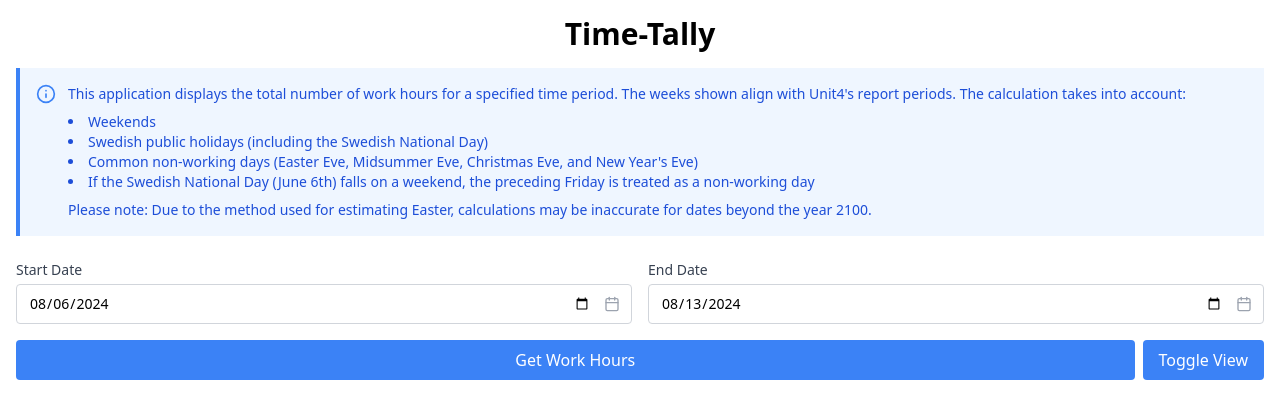
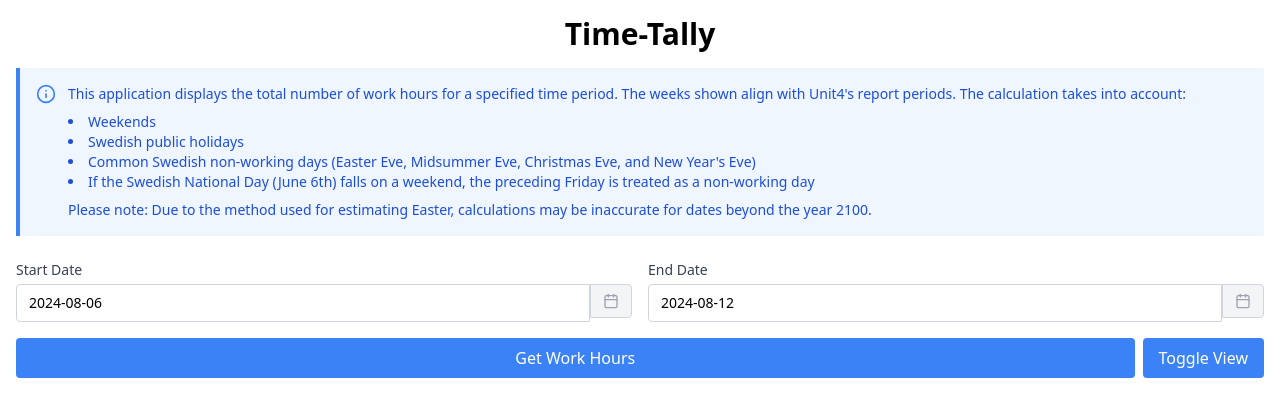
Before and after one commit to JoakimOscarsson/timetally-frontend, a React app: page / in a window 1280 px wide. Shown: the top 418 px of the page. Built offline with nearby package versions, Linux system fonts and the light colour scheme.

Commit message:
working table view

```diff
--- /dev/null
+++ b/src/components/TableVisualization.js
@@ -0,0 +1,90 @@
+import React from 'react';
+
+const TableVisualization = ({ data }) => {
+  const processData = () => {
+    const structuredData = [];
+    Object.entries(data).forEach(([year, yearData]) => {
+      if (year !== 'total') {
+        Object.entries(yearData).forEach(([month, monthData]) => {
+          if (month !== 'total') {
+            const monthEntry = {
+              year,
+              yearTotal: yearData.total,
+              month: month.split('-')[1],
+              monthNumber: month.split('-')[0],
+              monthTotal: monthData.total,
+              weeks: Object.entries(monthData)
+                .filter(([week]) => week !== 'total')
+                .map(([week, hours]) => ({ week, hours }))
+            };
+            structuredData.push(monthEntry);
+          }
+        });
+      }
+    });
+    return structuredData;
+  };
+
+  const processedData = processData();
+
+  const getAlternatingColor = (index) => {
+    return index % 2 === 0 ? 'bg-blue-200' : 'bg-blue-100';
+  };
+
+  const cellStyle = "border border-gray-700 p-2";
+
+  return (
+    <div className="overflow-x-auto mt-4">
+      <table className="w-full border-collapse">
+        <thead>
+          <tr>
+            {processedData.map((monthData, index) => (
+              index === 0 || monthData.year !== processedData[index - 1].year ? (
+                <th key={`year-${index}`}
+                    colSpan={processedData.filter(d => d.year === monthData.year).reduce((acc, curr) => acc + curr.weeks.length, 0)}
+                    className={`${cellStyle} text-left ${getAlternatingColor(parseInt(monthData.year) - 1)}`}>
+                  <span className="font-bold">{monthData.year}</span>
+                  <span className="font-normal"> - {monthData.yearTotal} hours</span>
+                </th>
+              ) : null
+            ))}
+          </tr>
+          <tr>
+            {processedData.map((monthData, index) => (
+              <th key={`month-${index}`}
+                  colSpan={monthData.weeks.length}
+                  className={`${cellStyle} text-left ${getAlternatingColor(parseInt(monthData.monthNumber) - 1)}`}>
+                <span className="font-semibold">{monthData.month}</span>
+                <span className="font-normal"> - {monthData.monthTotal} hours</span>
+              </th>
+            ))}
+          </tr>
+          <tr>
+            {processedData.flatMap(monthData =>
+              monthData.weeks.map((week, index) => (
+                <th key={`week-${monthData.month}-${index}`}
+                    className={`${cellStyle} bg-blue-50 font-normal`}>
+                  {week.week.replace('week:', 'Week')}
+                </th>
+              ))
+            )}
+          </tr>
+        </thead>
+        <tbody>
+          <tr>
+            {processedData.flatMap(monthData =>
+              monthData.weeks.map((week, index) => (
+                <td key={`hour-${monthData.month}-${index}`}
+                    className={`${cellStyle} text-center`}>
+                  {week.hours}
+                </td>
+              ))
+            )}
+          </tr>
+        </tbody>
+      </table>
+    </div>
+  );
+};
+
+export default TableVisualization;
--- a/src/components/WorkHoursVisualization.js
+++ b/src/components/WorkHoursVisualization.js
@@ -4,11 +4,13 @@ import { Button } from "./ui/button";
 import { Alert, AlertDescription } from "./ui/alert";
 import ExpandableRow from './ExpandableRow';
 import TableVisualization from './TableVisualization';
-import { formatDateForInput, formatDateForAPI } from '../utils/dateUtils';
+import { formatDateForInput, formatDateForAPI, isValidDate } from '../utils/dateUtils';
 
 const WorkHoursVisualization = () => {
   const [startDate, setStartDate] = useState('');
   const [endDate, setEndDate] = useState('');
+  const [startDateText, setStartDateText] = useState('');
+  const [endDateText, setEndDateText] = useState('');
   const [workHours, setWorkHours] = useState(null);
   const [error, setError] = useState('');
   const [isLoading, setIsLoading] = useState(false);
@@ -16,23 +18,44 @@ const WorkHoursVisualization = () => {
 
   useEffect(() => {
     const today = new Date();
-    const oneWeekFromNow = new Date(today.getTime() + 7 * 24 * 60 * 60 * 1000);
+    const oneWeekFromNow = new Date(today.getTime() + 6 * 24 * 60 * 60 * 1000);
 
     setStartDate(formatDateForInput(today));
     setEndDate(formatDateForInput(oneWeekFromNow));
+    setStartDateText(formatDateForInput(today));
+    setEndDateText(formatDateForInput(oneWeekFromNow));
   }, []);
 
   const handleStartDateChange = (e) => {
     setStartDate(e.target.value);
-    e.target.blur();
+    setStartDateText(e.target.value);
   };
 
   const handleEndDateChange = (e) => {
     setEndDate(e.target.value);
-    e.target.blur();
+    setEndDateText(e.target.value);
+  };
+
+  const handleStartDateTextChange = (e) => {
+    setStartDateText(e.target.value);
+    if (isValidDate(e.target.value)) {
+      setStartDate(e.target.value);
+    }
+  };
+
+  const handleEndDateTextChange = (e) => {
+    setEndDateText(e.target.value);
+    if (isValidDate(e.target.value)) {
+      setEndDate(e.target.value);
+    }
   };
 
   const fetchWorkHours = async () => {
+    if (!isValidDate(startDate) || !isValidDate(endDate)) {
+      setError('Please enter valid dates in the format YYYY-MM-DD');
+      return;
+    }
+
     const formattedStartDate = formatDateForAPI(startDate);
     const formattedEndDate = formatDateForAPI(endDate);
 
@@ -106,8 +129,8 @@ const WorkHoursVisualization = () => {
             </p>
             <ul className="list-disc list-inside mt-2 text-sm text-blue-700">
               <li>Weekends</li>
-              <li>Swedish public holidays (including the Swedish National Day)</li>
-              <li>Common non-working days (Easter Eve, Midsummer Eve, Christmas Eve, and New Year's Eve)</li>
+              <li>Swedish public holidays</li>
+              <li>Common Swedish non-working days (Easter Eve, Midsummer Eve, Christmas Eve, and New Year's Eve)</li>
               <li>If the Swedish National Day (June 6th) falls on a weekend, the preceding Friday is treated as a non-working day</li>
             </ul>
             <p className="text-sm text-blue-700 mt-2">
@@ -120,27 +143,48 @@ const WorkHoursVisualization = () => {
       <div className="mb-4 flex space-x-4">
         <div className="flex-1">
           <label className="block text-sm font-medium text-gray-700 mb-1">Start Date</label>
+          <div className="relative flex">
+            <input
+              type="text"
+              value={startDateText}
+              onChange={handleStartDateTextChange}
+              placeholder="YYYY-MM-DD"
+              className="border border-gray-300 rounded-l px-3 py-2 w-full text-sm"
+            />
             <div className="relative">
               <input
                 type="date"
                 value={startDate}
                 onChange={handleStartDateChange}
-              className="border border-gray-300 rounded px-3 py-2 w-full text-sm pr-10"
+                className="absolute inset-0 opacity-0 cursor-pointer"
               />
-            <Calendar className="absolute right-3 top-1/2 transform -translate-y-1/2 text-gray-400" size={16} />
+              <div className="bg-gray-100 border border-gray-300 rounded-r px-3 py-2 flex items-center">
+                <Calendar className="text-gray-400" size={16} />
+              </div>
+            </div>
           </div>
         </div>
         <div className="flex-1">
           <label className="block text-sm font-medium text-gray-700 mb-1">End Date</label>
+          <div className="relative flex">
+            <input
+              type="text"
+              value={endDateText}
+              onChange={handleEndDateTextChange}
+              placeholder="YYYY-MM-DD"
+              className="border border-gray-300 rounded-l px-3 py-2 w-full text-sm"
+            />
             <div className="relative">
               <input
                 type="date"
                 value={endDate}
                 onChange={handleEndDateChange}
-              min={startDate}
-              className="border border-gray-300 rounded px-3 py-2 w-full text-sm pr-10"
+                className="absolute inset-0 opacity-0 cursor-pointer"
               />
-            <Calendar className="absolute right-3 top-1/2 transform -translate-y-1/2 text-gray-400" size={16} />
+              <div className="bg-gray-100 border border-gray-300 rounded-r px-3 py-2 flex items-center">
+                <Calendar className="text-gray-400" size={16} />
+              </div>
+            </div>
           </div>
         </div>
       </div>
--- a/src/utils/dateUtils.js
+++ b/src/utils/dateUtils.js
@@ -10,3 +10,23 @@ export const formatDateForAPI = (dateString) => {
   const year = date.getFullYear();
   return `${day}-${month}-${year}`;
 };
+
+export const isValidDate = (dateString) => {
+  const regex = /^\d{4}-\d{2}-\d{2}$/;
+  if (!regex.test(dateString)) return false;
+
+  const parts = dateString.split("-");
+  const day = parseInt(parts[2], 10);
+  const month = parseInt(parts[1], 10);
+  const year = parseInt(parts[0], 10);
+
+  if (year < 1000 || year > 3000 || month === 0 || month > 12) return false;
+
+  const monthLength = [31, 28, 31, 30, 31, 30, 31, 31, 30, 31, 30, 31];
+
+  if (year % 400 === 0 || (year % 100 !== 0 && year % 4 === 0)) {
+    monthLength[1] = 29;
+  }
+
+  return day > 0 && day <= monthLength[month - 1];
+};
```
Lines whose indentation alone changed are shown as unchanged.
